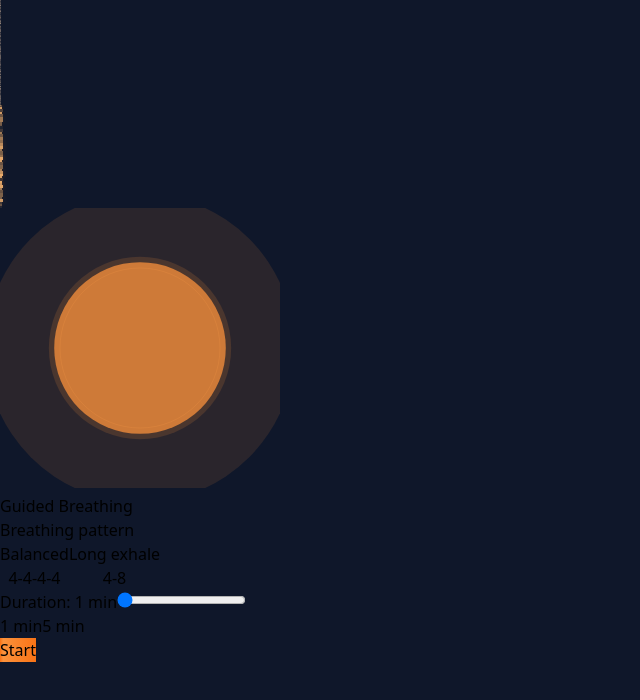
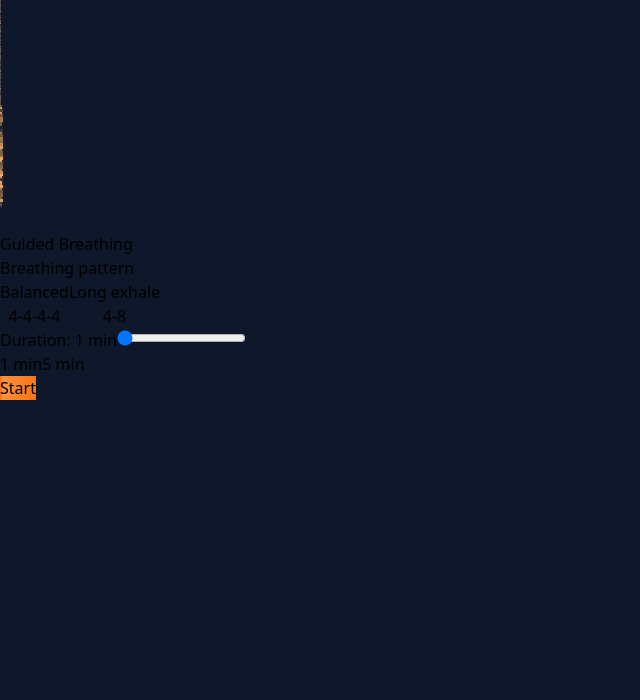
Before and after one commit to julscorner/schmol-breathing-app, a React (Vite) app: page / in a window 1280 px wide. Shown: the top 700 px of the page, without its empty margins (0-640 px from the left). Built offline with nearby package versions, Linux system fonts and the light colour scheme.

Commit message:
Add files via upload

```diff
--- a/src/App.jsx
+++ b/src/App.jsx
@@ -289,13 +289,13 @@ const App = () => {
     }
     // Si prefers-reduced-motion, pas de pulsation
     if (prefersReducedMotion) {
-      return { radius: 55, opacity: 0.75 };
+      return { radius: 55, opacity: 0.65 };
     }
     // Animation plus fluide avec courbe sinusoïdale douce
     const pulse = 0.5 + Math.sin(idlePulse) * 0.12;
     return {
       radius: 30 + pulse * 50,
-      opacity: 0.65 + Math.sin(idlePulse) * 0.1
+      opacity: 0.55 + Math.sin(idlePulse) * 0.12
     };
   };
 
@@ -538,33 +538,32 @@ const App = () => {
             aria-label="Start breathing session"
           >
             <svg
-              width="280"
-              height="280"
-              viewBox="0 0 280 280"
-              className="transition-transform hover:scale-105"
+              viewBox="0 0 350 350"
+              className="w-[85vw] max-w-[350px] h-auto transition-transform hover:scale-105"
               role="img"
               aria-label="Breathing circle animation"
+              style={{ overflow: 'visible' }}
             >
               {/* Halo externe - suit le cercle */}
               {!prefersReducedMotion && (
                 <circle
-                  cx="140"
-                  cy="140"
+                  cx="175"
+                  cy="175"
                   r={(25 + idleCircle.radius) * 1.8}
                   fill={`rgba(251, 146, 60, ${idleCircle.opacity * 0.15})`}
                 />
               )}
               {/* Halo moyen */}
               <circle
-                cx="140"
-                cy="140"
+                cx="175"
+                cy="175"
                 r={idleCircle.radius * 1.5}
                 fill={`rgba(251, 146, 60, ${idleCircle.opacity * 0.2})`}
               />
               {/* Cercle guide */}
               <circle
-                cx="140"
-                cy="140"
+                cx="175"
+                cy="175"
                 r="80"
                 fill="none"
                 stroke="#fdba74"
@@ -573,8 +572,8 @@ const App = () => {
               />
               {/* Cercle principal */}
               <circle
-                cx="140"
-                cy="140"
+                cx="175"
+                cy="175"
                 r={25 + idleCircle.radius}
                 fill="#fb923c"
                 opacity={idleCircle.opacity}
```
